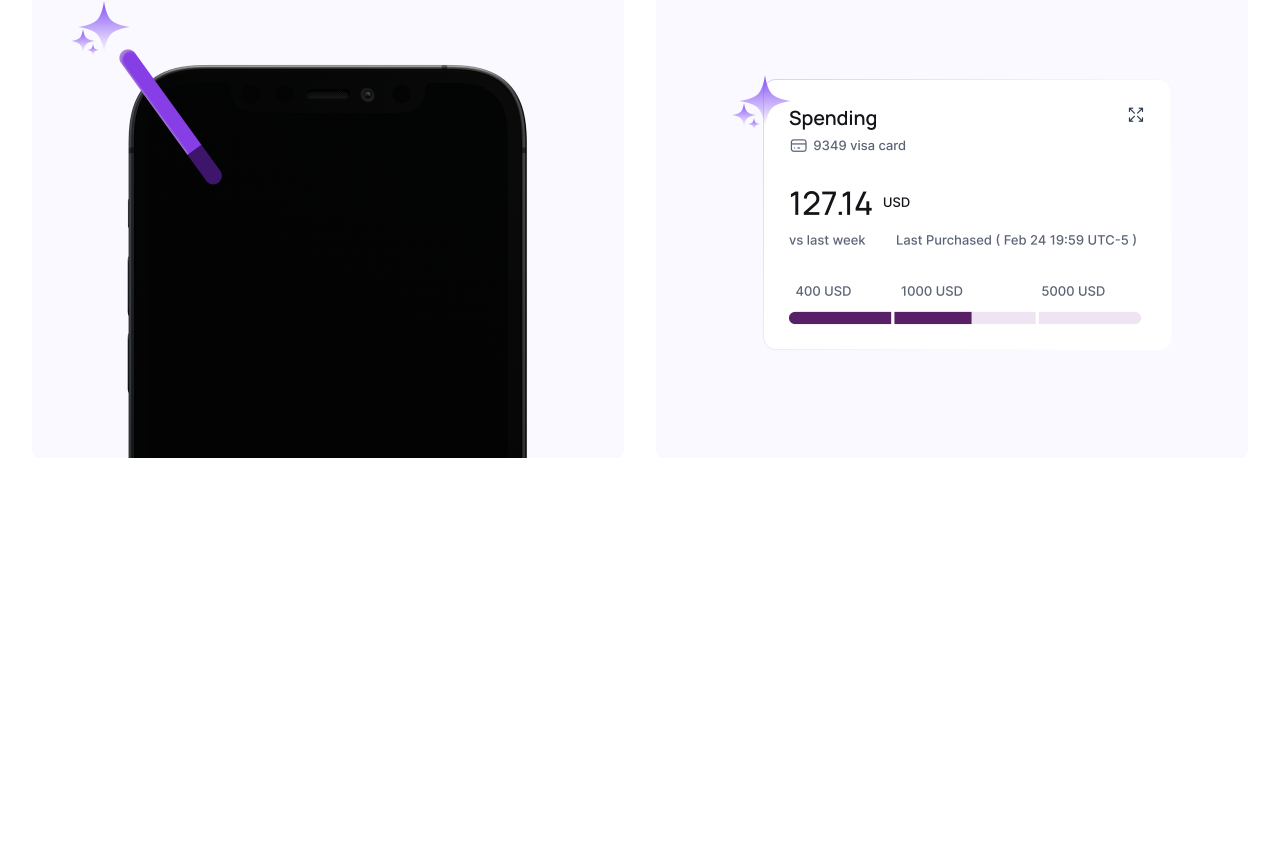
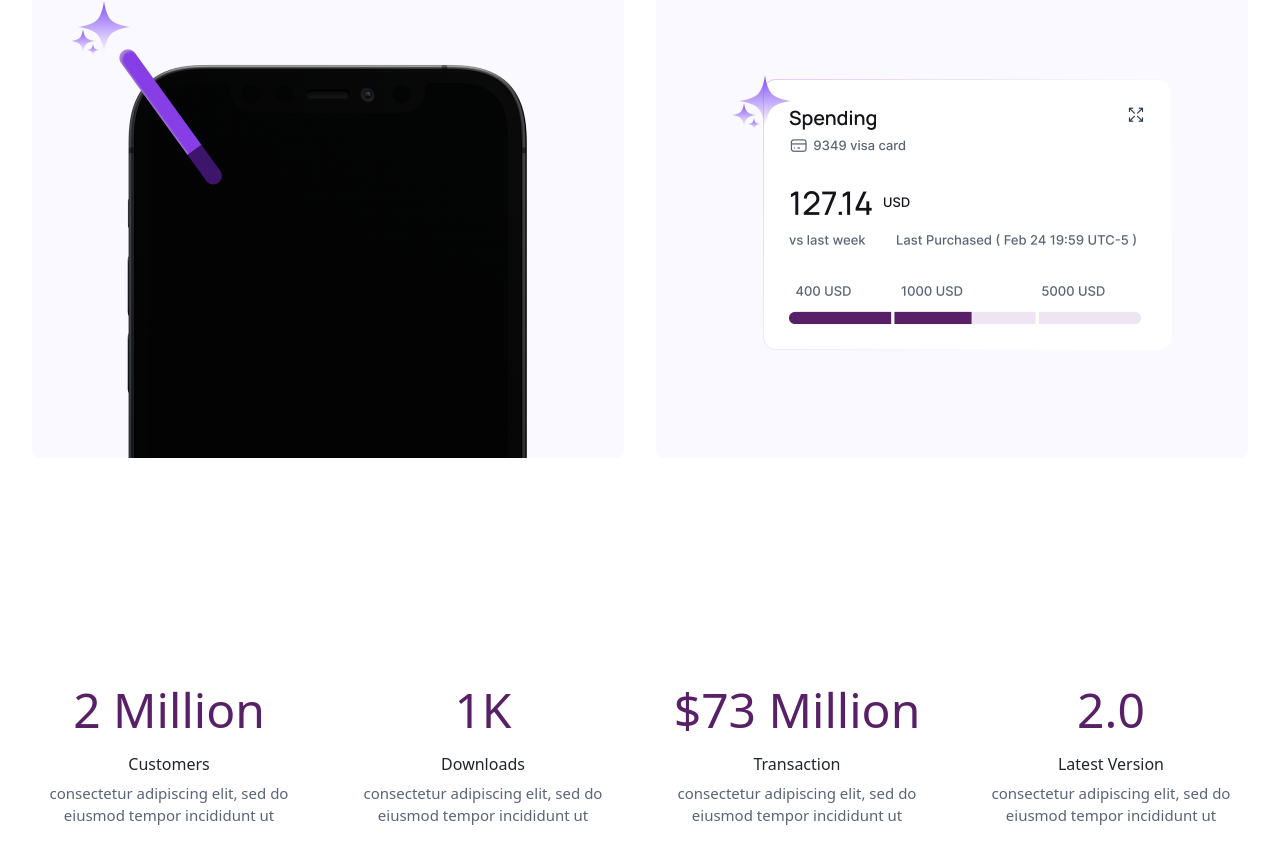
Before and after one commit to SaeedSoheili/Mode-UI-Landing-Page, a React (Create React App) app: page / in a window 1280 px wide. Shown: the part 1902-2766 px from the top of the page. Before the commit the page ends 2470 px from the top, so only its background shows below. Built offline with nearby package versions, Linux system fonts and the light colour scheme.

Commit message:
finish body 5 part

```diff
--- a/src/components/body/Body.js
+++ b/src/components/body/Body.js
@@ -3,6 +3,7 @@ import Body1 from "./Body1";
 import Body2 from "./Body2";
 import Body3 from "./Body3";
 import Body4 from "./Body4";
+import Body5 from "./Body5";
 
 export default function Body() {
   return (
@@ -11,6 +12,7 @@ export default function Body() {
       <Body2 />
       <Body3 />
       <Body4 />
+      <Body5 />
     </>
   );
 }
--- a/src/components/body/Body5.css
+++ b/src/components/body/Body5.css
@@ -0,0 +1,36 @@
+.row-main-body5 {
+  height: 380px;
+  display: flex;
+  justify-content: center;
+  align-items: center;
+}
+
+.col-main-body5 {
+  height: 188px;
+  width: 1280px;
+  display: flex;
+  align-items: center;
+  justify-content: center;
+  text-align: center;
+}
+
+.item-div-body5 {
+  margin: 10px;
+  display: block;
+  position: relative;
+}
+.title-body5 {
+  font-size: 48px;
+  color: #582066;
+  font-weight: 500;
+}
+.sub-body5 {
+  font-size: 16px;
+  font-weight: 500;
+  margin-top: -10px;
+}
+.about-body5 {
+  color: #5a6475;
+  margin-top: -10px;
+  font-size: 15px;
+}
--- a/src/components/body/Body5.js
+++ b/src/components/body/Body5.js
@@ -0,0 +1,42 @@
+import React from "react";
+import { Col, Row } from "react-bootstrap";
+import "./Body5.css";
+
+let items = [
+  {
+    title: "2 Million",
+    sub: "Customers",
+    about: "consectetur adipiscing elit, sed do eiusmod tempor incididunt ut",
+  },
+  {
+    title: "1K",
+    sub: "Downloads",
+    about: "consectetur adipiscing elit, sed do eiusmod tempor incididunt ut",
+  },
+  {
+    title: "$73 Million",
+    sub: "Transaction",
+    about: "consectetur adipiscing elit, sed do eiusmod tempor incididunt ut",
+  },
+  {
+    title: "2.0",
+    sub: "Latest Version",
+    about: "consectetur adipiscing elit, sed do eiusmod tempor incididunt ut",
+  },
+];
+
+export default function Body5() {
+  return (
+    <Row className="row-main-body5">
+      <Col lg={12} className="col-main-body5">
+        {items.map((item) => (
+          <div className="item-div-body5">
+            <p className="title-body5">{item.title}</p>
+            <p className="sub-body5">{item.sub}</p>
+            <p className="about-body5">{item.about}</p>
+          </div>
+        ))}
+      </Col>
+    </Row>
+  );
+}
```
